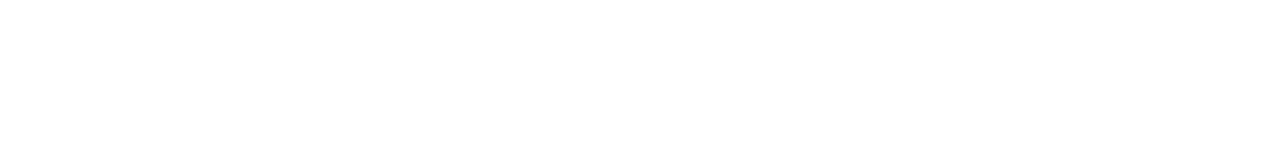
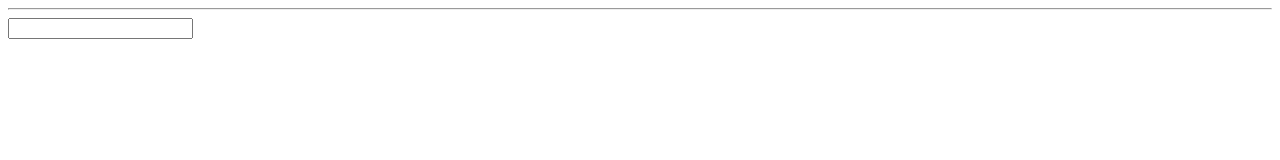
Before and after one commit to Shriteen/Joke-Invaders, a plain HTML site: page index.html in a window 1280 px wide. Drawn offline with Linux system fonts and the light colour scheme.

Commit message:
Add basic skeleton structure

```diff
--- a/index.html
+++ b/index.html
@@ -9,6 +9,16 @@
     <link href="style.css" rel="stylesheet">
   </head>
   <body>
+    <div id="game">
+      <div id="playfield">
+	<div id="jokes">
+	</div>
+	<hr id="game-over-line">
+      </div>
+      <div id="controls">
+	<input type="text" id="typing-field">
+      </div>
 
+    </div>
   </body>
 </html>
```
